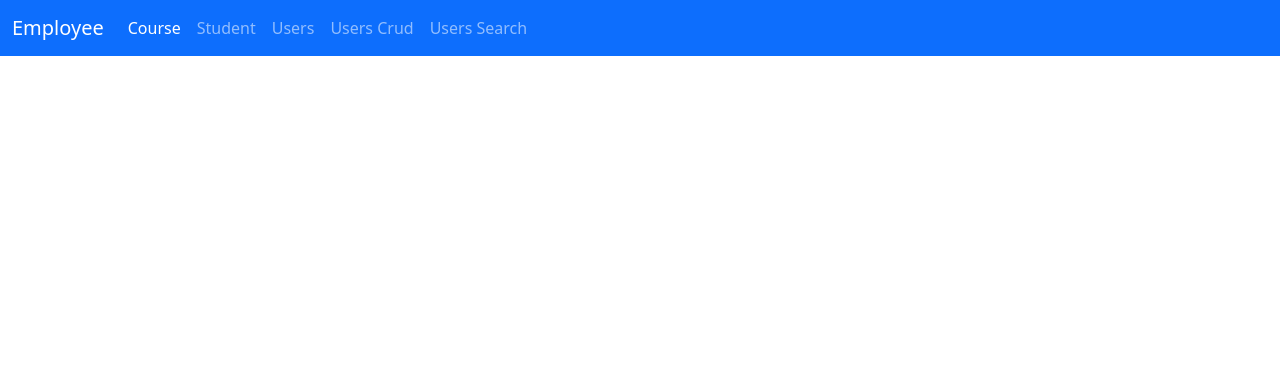
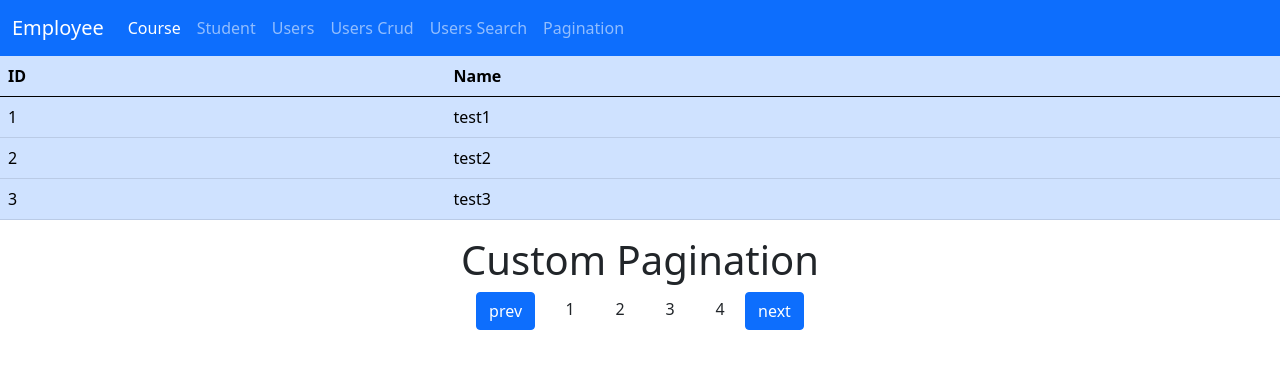
Before and after one commit to Mahi500/Full_Stack_Developer_Training, a React (Create React App) app in the folder first-react-app/: page /pagination in a window 1280 px wide. Shown: the top 368 px of the page. Built offline with nearby package versions, Linux system fonts and the light colour scheme.

Commit message:
pagination

```diff
--- a/first-react-app/src/MainApp.js
+++ b/first-react-app/src/MainApp.js
@@ -8,6 +8,7 @@ import StudentList from './Pages/StudentList';
 import Userpage from './Pages/Userpage';
 import UsersCrud from './Pages/UsersCrud';
 import UserSearchPage from "./Pages/UserSearchPage";
+import Pagination from './components/Pagination';
 
 function MainApp(){
 
@@ -21,13 +22,14 @@ function MainApp(){
            <BrowserRouter>
            <Header/>
            <Routes>
-            <Route path="/employee" element={<EmployeePage/>}></Route>
+            {/* <Route path="/employee" element={<EmployeePage/>}></Route>
             <Route path="/course" element={<CoursePage/>}></Route>
             <Route path="/student" element={<StudentPage/>}></Route>
             <Route path="/studentlist" element={<StudentList/>}></Route>
             <Route path="/users" element={<Userpage/>}></Route>
             <Route path="/userscrud" element={<UsersCrud/>}></Route>
-            <Route path="/usersearchpage" element={<UserSearchPage/>}></Route>
+            <Route path="/usersearchpage" element={<UserSearchPage/>}></Route> */}
+            <Route path="/pagination" element={<Pagination/>}></Route>
            </Routes>
            </BrowserRouter>
         </div>
--- a/first-react-app/src/Pages/Header.js
+++ b/first-react-app/src/Pages/Header.js
@@ -39,6 +39,9 @@ function Header() {
                             <li className="nav-item">
                                 <Link className="nav-link" to="/usersearchpage">Users Search</Link>
                             </li>
+                            <li className="nav-item">
+                                <Link className="nav-link" to="/pagination">Pagination</Link>
+                            </li>
 
                         </ul>
                     </div>
--- /dev/null
+++ b/first-react-app/src/components/CustomPagination.js
@@ -0,0 +1,50 @@
+function CustomPagination(props){
+
+ const {currentPage,setCurrentPage,totalPages}={...props};
+ const pages=[...Array(totalPages+1).keys()].slice(1);  // array of numbers
+ const prevPage=()=>{
+
+    if(currentPage!==1){
+
+        setCurrentPage(currentPage-1);
+
+    }
+
+ }
+
+ const nextPage=()=>{
+
+
+
+    if(currentPage!==totalPages)
+    {
+        setCurrentPage(currentPage+1);
+    }
+
+
+ }
+
+
+    return(
+
+        <div style={{textAlign:"center"}}>
+         <h1>Custom Pagination</h1>
+         <button className="btn btn-primary"onClick={()=>prevPage() }style={{marginRight:"10px"}}>prev</button>
+         {
+            pages.map((item)=>{
+
+                return(
+
+                    <div style={{display:"inline-flex"}}>
+                    <li key={item} style={{listStyle:"none",width:"50px",cursor:"pointer"}} onClick={()=>setCurrentPage(item)}>{item}</li>
+                    </div>
+                )
+
+            })
+         }
+         <button className="btn btn-primary" onClick={()=>nextPage()}>next</button>
+        </div>
+    )
+}
+
+export default CustomPagination;
--- /dev/null
+++ b/first-react-app/src/components/Pagination.js
@@ -0,0 +1,96 @@
+import {useState} from 'react';
+import CustomPagination from './CustomPagination';
+var usersdata=[
+    {
+        id:1,
+        name:"test1"
+
+    },
+    {
+        id:2,
+        name:"test2"
+
+    },
+    {
+        id:3,
+        name:"test3"
+
+    },
+    {
+        id:4,
+        name:"test4"
+
+    },{
+        id:5,
+        name:"test5"
+
+    },
+    {
+        id:6,
+        name:"test6"
+
+    },{
+        id:7,
+        name:"test7"
+
+    },
+    {
+        id:8,
+        name:"test8"
+
+    },
+    {
+        id:9,
+        name:"test9"
+
+    },
+    {
+        id:10,
+        name:"test10"
+
+    },
+]
+
+
+
+function Pagination(){
+
+    const [users,setUsers]=useState(usersdata);
+    const [currentPage,setCurrentPage]=useState(1);
+    const [usersPerPage,setUsersPerPage]=useState(3);
+    const totalPages=Math.ceil(users.length/usersPerPage);
+    const indexOfLastUser=currentPage*usersPerPage;   // last user for that page only, according to list this value is ok,it is not array index
+    const indexOfFirstUser=indexOfLastUser-usersPerPage; // index of array
+
+    const displayUsers=users.slice(indexOfFirstUser,indexOfLastUser) // array index
+    return(
+
+        <div>
+            <table className='table table-primary'>
+                <thead>
+                   <tr>
+                    <th>ID</th>
+                    <th>Name</th>
+                   </tr>
+                </thead>
+                <tbody>
+                  {
+                    displayUsers.map((user)=>{
+
+                        return(
+                        <tr key={user.id}>
+                            <td>{user.id}</td>
+                            <td>{user.name}</td>
+                        </tr>
+                        )
+                    })
+                  }
+                </tbody>
+            </table>
+            <CustomPagination currentPage={currentPage}   setCurrentPage={setCurrentPage} totalPages={totalPages}/>
+        </div>
+    )
+}
+
+
+export default Pagination;
```
